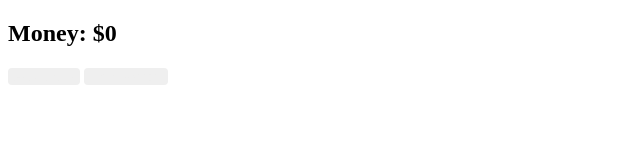
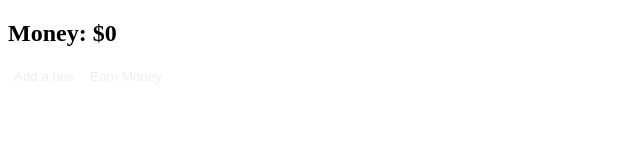
Before and after one commit to ljp-projects/Bus-Sim, a plain HTML site: page src/index.html in a window 1280 px wide. Shown: the full height of the page, 0-640 px from the left. Drawn offline with Linux system fonts and the light colour scheme; files that its build step writes are made by us from their sources.

Commit message:
Changed Stuff
Please note that this was commited via a Makefile

```diff
--- a/src/index.html
+++ b/src/index.html
@@ -10,8 +10,8 @@
     <div id="content" class="noblur">
         <h2>Money: $<span id=money>0</span></h2>
         <ul id="buses"></ul>
-        <button id="add">Add a bus</button>
-        <button id="earn">Earn Money</button>
+        <button id="add" class="normal">Add a bus</button>
+        <button id="earn" class="normal">Earn Money</button>
     </div>
     <dialog id="about-bus"></dialog>
     <dialog id="add-bus">
```
Also changed, not shown: dist/index.html (+1 -1 lines).
